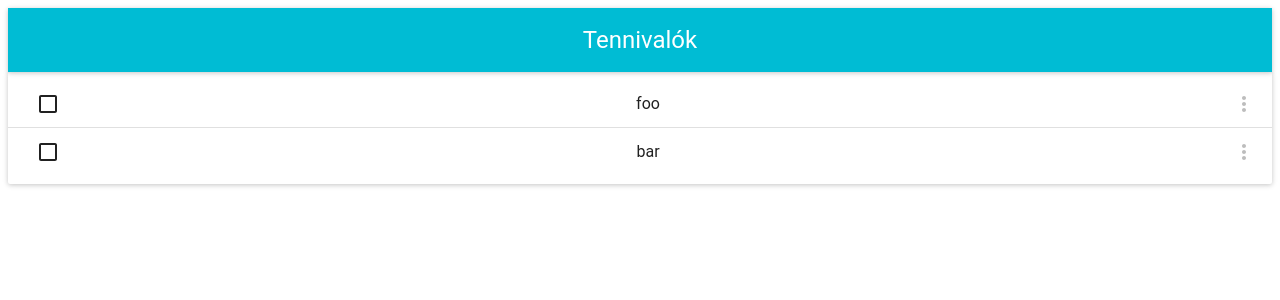
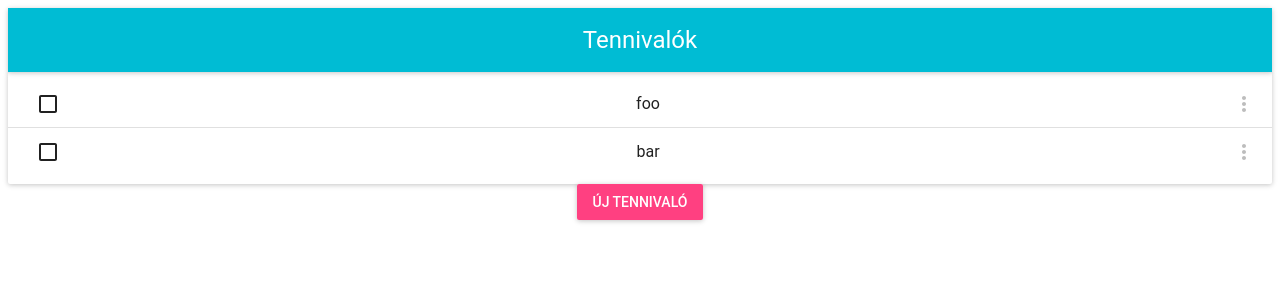
Before and after one commit to gazdagergo/todo-app, a React (Create React App) app: page / in a window 1280 px wide. Shown: the top 300 px of the page. Built offline with nearby package versions, Linux system fonts and the light colour scheme.

Commit message:
implement add button ui

```diff
--- a/src/App.scss
+++ b/src/App.scss
@@ -3,8 +3,10 @@
 }
 
 .todo-list {
-  max-width: 800px;
-  margin: auto;
+  &-wrapper {
+    max-width: 800px;
+    margin: 12px auto;
+  }
 
   &-item {
     min-height: 1em;
@@ -16,3 +18,7 @@
     }
   }
 }
+
+.todo-add-button {
+  margin-top: 12px;
+}
--- /dev/null
+++ b/src/todo-add.js
@@ -0,0 +1,17 @@
+import React from 'react';
+import PropTypes from 'prop-types';
+import { RaisedButton } from 'material-ui';
+
+class AddTodo extends React.Component {
+  render() {
+    return (
+      <RaisedButton
+        label={ "Új tennivaló" }
+        secondary={true}
+        className="todo-add-button"
+      />
+    )
+  }
+}
+
+export default AddTodo;
--- a/src/todo-list.js
+++ b/src/todo-list.js
@@ -4,8 +4,10 @@ import { connect } from "react-redux";
 import { toggleTodo, updateTodo, removeTodo } from "./actions";
 import { List, Card, Divider } from 'material-ui';
 import TodoListItem from './todo-list-item';
+import AddTodo from './todo-add';
 
 const TodoList = ({todos, toggleTodo, updateTodo, removeTodo}) => (
+  <div className="todo-list-wrapper">
     <Card className="todo-list">
       <List>
         {todos.map((todo, i) =>
@@ -21,6 +23,8 @@ const TodoList = ({todos, toggleTodo, updateTodo, removeTodo}) => (
         )}
       </List>
     </Card>
+    <AddTodo />
+  </div>
 )
 
 TodoList.propTypes = {
```
Lines whose indentation alone changed are shown as unchanged.
